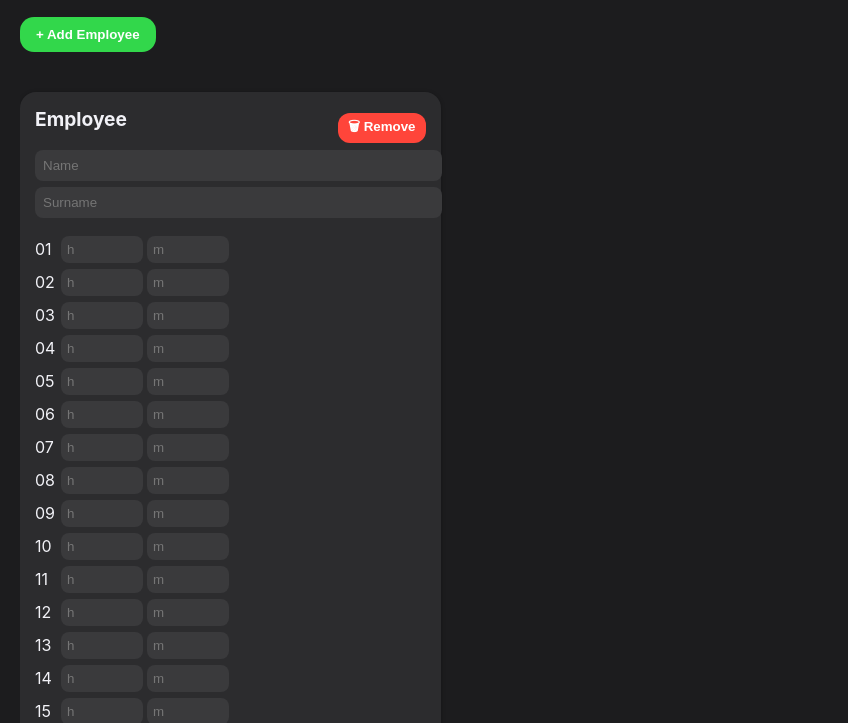
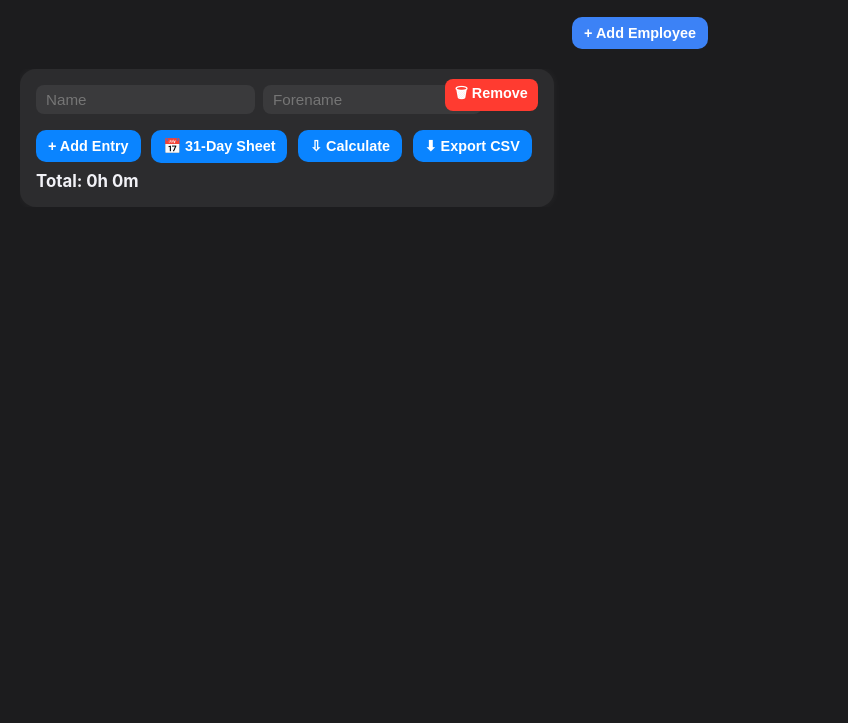
Before and after one commit to edxardedxard/employee_timetracker, a plain HTML site: page index.htm in a window 1280 px wide. Both pictures are taken after a click on the button "+ Add Employee". Shown: the part 77-800 px from the top of the page, without its empty margins (0-848 px from the left). Drawn offline with Linux system fonts and the light colour scheme.

Commit message:
Update index.htm

```diff
--- a/index.htm
+++ b/index.htm
@@ -6,234 +6,260 @@
   <meta name="viewport" content="width=device-width, initial-scale=1" />
   <style>
     body {
-      font-family: -apple-system, BlinkMacSystemFont, "Segoe UI", Roboto, sans-serif;
       background: #1c1c1e;
       color: #f2f2f7;
+      font-family: -apple-system, BlinkMacSystemFont, "Segoe UI", Roboto, sans-serif;
       margin: 0;
       padding: 20px;
     }
     h1 {
       text-align: center;
       font-size: 1.8rem;
+      margin-bottom: 20px;
     }
-    #container {
+    .employee-container {
       display: flex;
       flex-wrap: nowrap;
-      gap: 16px;
       overflow-x: auto;
-      padding: 20px 0;
+      gap: 20px;
     }
     .calculator {
       background: #2c2c2e;
-      padding: 15px;
       border-radius: 16px;
-      min-width: 280px;
-      box-shadow: 0 1px 4px rgba(0,0,0,0.3);
-      display: flex;
-      flex-direction: column;
+      padding: 16px;
+      min-width: 300px;
+      box-shadow: 0 0 10px rgba(255,255,255,0.05);
+      position: relative;
     }
-    .calculator h3 {
-      margin-top: 0;
+    .calculator h2 {
+      margin-bottom: 8px;
       font-size: 1.2rem;
     }
-    input[type="number"] {
-      width: 70px;
-      padding: 6px;
-      margin-right: 4px;
+    .input-row, .entry-row {
+      display: flex;
+      gap: 8px;
+      margin-bottom: 10px;
+    }
+    input[type="text"], input[type="number"], input[type="date"] {
+      padding: 6px 10px;
+      border-radius: 8px;
+      border: none;
+      background: #3a3a3c;
+      color: white;
+      font-size: 0.95rem;
+    }
+    input[type="number"] { width: 60px; }
+    input[type="date"] { width: 140px; }
+    button {
+      background: #0a84ff;
+      border: none;
+      padding: 8px 12px;
+      border-radius: 10px;
+      color: white;
+      cursor: pointer;
+      font-weight: bold;
+      font-size: 0.9rem;
+      margin-right: 6px;
+    }
+    button:hover { background: #0066d6; }
+    button:active { background: #004ba0; }
+    .controls { margin-top: 10px; }
+    .total {
+      font-weight: bold;
+      margin-top: 8px;
+      font-size: 1.05rem;
+    }
+    #addEmpBtn {
+      display: block;
+      margin: 0 auto 20px auto;
+      background: #3c82f6;
+    }
+    .remove-btn {
+      background: #ff3b30;
       border: none;
       border-radius: 8px;
-      background: #3a3a3c;
-      color: #f2f2f7;
-    }
-    .day-entry {
-      display: flex;
-      align-items: center;
-      margin-bottom: 6px;
-    }
-    .top-row {
-      display: flex;
-      justify-content: space-between;
-      align-items: center;
-    }
-    .remove-btn {
-      background: #ff453a;
-      color: white;
-      font-weight: bold;
-      border: none;
-      border-radius: 12px;
       padding: 4px 10px;
-      cursor: pointer;
-    }
-    .export-btn {
-      margin-top: 12px;
-      background: #0a84ff;
-      border: none;
-      border-radius: 12px;
-      padding: 8px;
-      color: white;
-      cursor: pointer;
-    }
-    .name-fields {
-      margin-bottom: 12px;
-    }
-    .name-fields input {
-      background: #3a3a3c;
-      color: #f2f2f7;
-      border: none;
-      border-radius: 8px;
-      padding: 8px;
-      width: 100%;
-      margin-bottom: 6px;
-    }
-    .total-display {
-      margin-top: 10px;
-      font-weight: bold;
-    }
-    #addBtn {
-      background: #32d74b;
-      padding: 10px 16px;
-      border: none;
-      border-radius: 14px;
-      color: white;
-      font-weight: bold;
-      margin-bottom: 20px;
-      cursor: pointer;
+      position: absolute;
+      top: 10px;
+      right: 10px;
     }
   </style>
 </head>
 <body>
   <h1>Employee Time Tracker</h1>
-  <button id="addBtn">+ Add Employee</button>
-  <div id="container"></div>
+  <button id="addEmpBtn">+ Add Employee</button>
+  <div class="employee-container" id="employeeContainer"></div>
 
   <script>
-    let counter = 0;
-    const container = document.getElementById('container');
+    let employeeIndex = 0;
 
-    function createEmployee(id = null, savedData = null) {
-      const empId = id || 'emp_' + Date.now() + '_' + counter++;
-      const div = document.createElement('div');
-      div.className = 'calculator';
-      div.dataset.id = empId;
+    function createEmployeeCalculator(name = '', forename = '', data = []) {
+      const container = document.getElementById("employeeContainer");
 
-      const nameFields = document.createElement('div');
-      nameFields.className = 'name-fields';
-      nameFields.innerHTML = `
-        <input type="text" placeholder="Name" class="name" value="${savedData?.name || ''}">
-        <input type="text" placeholder="Surname" class="surname" value="${savedData?.surname || ''}">
+      const wrap = document.createElement("div");
+      wrap.className = "calculator";
+      wrap.dataset.index = employeeIndex;
+
+      const removeBtn = document.createElement("button");
+      removeBtn.textContent = "🗑 Remove";
+      removeBtn.className = "remove-btn";
+      removeBtn.onclick = () => removeEmployee(wrap);
+      wrap.appendChild(removeBtn);
+
+      const nameRow = document.createElement("div");
+      nameRow.className = "input-row";
+      nameRow.innerHTML = `
+        <input type="text" placeholder="Name" class="nameInput" value="${name}" />
+        <input type="text" placeholder="Forename" class="forenameInput" value="${forename}" />
       `;
 
-      const topRow = document.createElement('div');
-      topRow.className = 'top-row';
-      const title = document.createElement('h3');
-      title.textContent = 'Employee';
-      const removeBtn = document.createElement('button');
-      removeBtn.className = 'remove-btn';
-      removeBtn.textContent = '🗑 Remove';
-      removeBtn.onclick = () => {
-        if (confirm('Remove this employee?')) {
-          localStorage.removeItem(empId);
-          div.remove();
-        }
-      };
-      topRow.appendChild(title);
-      topRow.appendChild(removeBtn);
+      const title = document.createElement("h2");
+      title.textContent = name + " " + forename;
 
-      const days = document.createElement('div');
-      days.className = 'days';
-      for (let i = 1; i <= 31; i++) {
-        const entry = document.createElement('div');
-        entry.className = 'day-entry';
-        entry.innerHTML = `
-          <span style="width: 26px;">${i.toString().padStart(2, '0')}</span>
-          <input type="number" class="hours" placeholder="h" min="0">
-          <input type="number" class="minutes" placeholder="m" min="0" max="59">
-        `;
-        if (savedData?.days && savedData.days[i]) {
-          entry.querySelector('.hours').value = savedData.days[i].h;
-          entry.querySelector('.minutes').value = savedData.days[i].m;
-        }
-        days.appendChild(entry);
+      const entryList = document.createElement("div");
+      entryList.className = "entry-list";
+
+      const controls = document.createElement("div");
+      controls.className = "controls";
+      controls.innerHTML = `
+        <button onclick="addEntry(this)">+ Add Entry</button>
+        <button onclick="generate31Days(this)">📅 31-Day Sheet</button>
+        <button onclick="calculateTotal(this)">⇩ Calculate</button>
+        <button onclick="exportCSV(this)">⬇ Export CSV</button>
+      `;
+
+      const total = document.createElement("div");
+      total.className = "total";
+      total.textContent = "Total: 0h 0m";
+
+      wrap.appendChild(nameRow);
+      wrap.appendChild(title);
+      wrap.appendChild(entryList);
+      wrap.appendChild(controls);
+      wrap.appendChild(total);
+      container.appendChild(wrap);
+
+      employeeIndex++;
+
+      if (data.length > 0) {
+        data.forEach(entry => {
+          addEntry(wrap, entry.date, entry.hours, entry.minutes);
+        });
       }
 
-      const totalDisplay = document.createElement('div');
-      totalDisplay.className = 'total-display';
-
-      function calculateTotal() {
-        let total = 0;
-        const entries = div.querySelectorAll('.day-entry');
-        entries.forEach((e) => {
-          const h = parseInt(e.querySelector('.hours').value) || 0;
-          const m = parseInt(e.querySelector('.minutes').value) || 0;
-          total += h * 60 + m;
+      wrap.querySelectorAll('.nameInput, .forenameInput').forEach(input => {
+        input.addEventListener('input', () => {
+          const n = wrap.querySelector('.nameInput').value;
+          const f = wrap.querySelector('.forenameInput').value;
+          title.textContent = n + " " + f;
+          saveAll();
         });
-        totalDisplay.textContent = `Total: ${Math.floor(total / 60)}h ${total % 60}m`;
-      }
-
-      div.addEventListener('input', () => {
-        calculateTotal();
-        saveToStorage();
       });
 
-      const exportBtn = document.createElement('button');
-      exportBtn.className = 'export-btn';
-      exportBtn.textContent = '📤 Export CSV';
-      exportBtn.onclick = () => {
-        let csv = 'Day,Hours,Minutes\n';
-        const entries = div.querySelectorAll('.day-entry');
-        entries.forEach((e, i) => {
-          const h = e.querySelector('.hours').value || '0';
-          const m = e.querySelector('.minutes').value || '0';
-          csv += `${i + 1},${h},${m}\n`;
-        });
-        const name = div.querySelector('.name').value || 'employee';
-        const surname = div.querySelector('.surname').value || '';
-        const blob = new Blob([csv], { type: 'text/csv' });
-        const url = URL.createObjectURL(blob);
-        const a = document.createElement('a');
-        a.href = url;
-        a.download = `${name}_${surname}.csv`;
-        a.click();
-        URL.revokeObjectURL(url);
-      };
-
-      div.appendChild(topRow);
-      div.appendChild(nameFields);
-      div.appendChild(days);
-      div.appendChild(totalDisplay);
-      div.appendChild(exportBtn);
-      container.appendChild(div);
-      calculateTotal();
+      saveAll();
     }
 
-    function saveToStorage() {
-      document.querySelectorAll('.calculator').forEach((div) => {
-        const id = div.dataset.id;
-        const name = div.querySelector('.name').value;
-        const surname = div.querySelector('.surname').value;
-        const days = {};
-        div.querySelectorAll('.day-entry').forEach((e, i) => {
-          const h = parseInt(e.querySelector('.hours').value) || 0;
-          const m = parseInt(e.querySelector('.minutes').value) || 0;
-          if (h || m) days[i + 1] = { h, m };
+    function addEntry(el, dateVal = '', hoursVal = '', minutesVal = '') {
+      const wrap = el.closest('.calculator') || el;
+      const list = wrap.querySelector('.entry-list');
+
+      const row = document.createElement("div");
+      row.className = "entry-row";
+      row.innerHTML = `
+        <input type="date" value="${dateVal}" />
+        <input type="number" min="0" placeholder="Hours" value="${hoursVal}" />
+        <input type="number" min="0" max="59" placeholder="Minutes" value="${minutesVal}" />
+        <button class="remove-btn" onclick="this.parentElement.remove(); saveAll()">×</button>
+      `;
+      list.appendChild(row);
+      saveAll();
+    }
+
+    function generate31Days(btn) {
+      const wrap = btn.closest(".calculator");
+      const list = wrap.querySelector('.entry-list');
+      list.innerHTML = '';
+      const today = new Date();
+      const year = today.getFullYear();
+      const month = today.getMonth(); // 0-indexed
+
+      for (let d = 1; d <= 31; d++) {
+        const date = new Date(year, month, d);
+        const dateStr = date.toISOString().split("T")[0];
+        addEntry(wrap, dateStr, '', '');
+      }
+      saveAll();
+    }
+
+    function calculateTotal(btn) {
+      const wrap = btn.closest(".calculator");
+      let total = 0;
+      wrap.querySelectorAll('.entry-row').forEach(row => {
+        const h = parseInt(row.children[1].value) || 0;
+        const m = parseInt(row.children[2].value) || 0;
+        total += h * 60 + m;
+      });
+      const h = Math.floor(total / 60);
+      const m = total % 60;
+      wrap.querySelector(".total").textContent = `Total: ${h}h ${m}m`;
+    }
+
+    function exportCSV(btn) {
+      const wrap = btn.closest(".calculator");
+      const name = wrap.querySelector('.nameInput').value || "Unnamed";
+      const forename = wrap.querySelector('.forenameInput').value || "";
+      const rows = [["Date", "Hours", "Minutes"]];
+      wrap.querySelectorAll('.entry-row').forEach(row => {
+        const date = row.children[0].value;
+        const h = row.children[1].value;
+        const m = row.children[2].value;
+        rows.push([date, h, m]);
+      });
+      let csv = rows.map(r => r.join(",")).join("\n");
+      let blob = new Blob([csv], { type: "text/csv" });
+      let a = document.createElement("a");
+      a.href = URL.createObjectURL(blob);
+      a.download = `${name}_${forename}_time.csv`;
+      a.click();
+    }
+
+    function removeEmployee(wrap) {
+      wrap.remove();
+      saveAll();
+    }
+
+    function saveAll() {
+      const allData = [];
+      document.querySelectorAll(".calculator").forEach(calc => {
+        const name = calc.querySelector('.nameInput').value;
+        const forename = calc.querySelector('.forenameInput').value;
+        const entries = [];
+        calc.querySelectorAll('.entry-row').forEach(row => {
+          entries.push({
+            date: row.children[0].value,
+            hours: row.children[1].value,
+            minutes: row.children[2].value
+          });
         });
-        localStorage.setItem(id, JSON.stringify({ name, surname, days }));
+        allData.push({ name, forename, entries });
+      });
+      localStorage.setItem("timeTrackerData", JSON.stringify(allData));
+    }
+
+    function loadAll() {
+      const data = JSON.parse(localStorage.getItem("timeTrackerData") || "[]");
+      data.forEach(emp => {
+        createEmployeeCalculator(emp.name, emp.forename, emp.entries);
       });
     }
 
-    document.getElementById('addBtn').onclick = () => {
-      createEmployee();
-    };
+    document.getElementById("addEmpBtn").addEventListener("click", () => {
+      createEmployeeCalculator();
+    });
 
-    // Load from localStorage
-    for (let key in localStorage) {
-      if (key.startsWith('emp_')) {
-        try {
-          const data = JSON.parse(localStorage.getItem(key));
-          createEmployee(key, data);
-        } catch {}
-      }
-    }
+    window.addEventListener("load", () => {
+      loadAll();
+    });
   </script>
 </body>
 </html>
```
